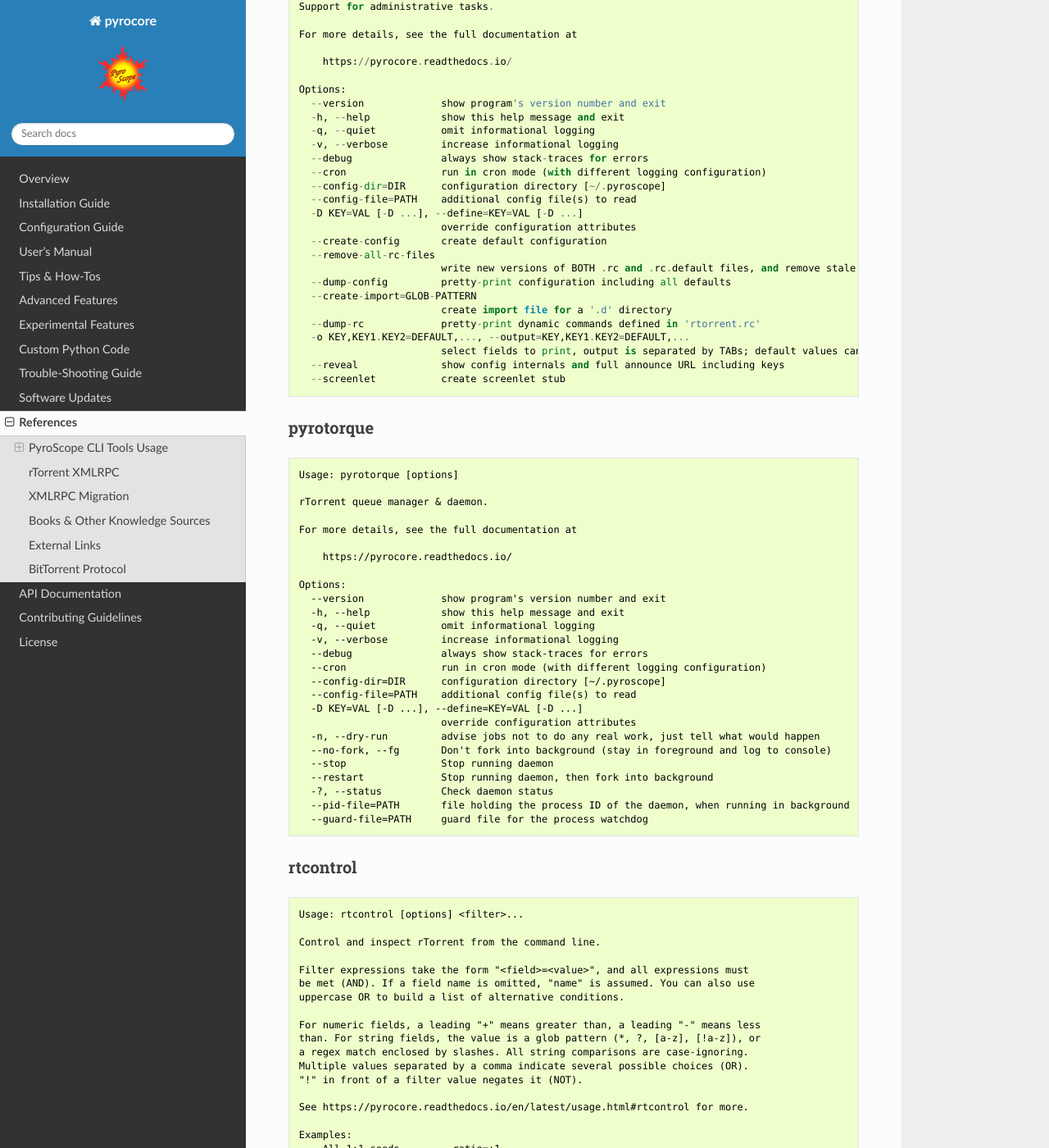
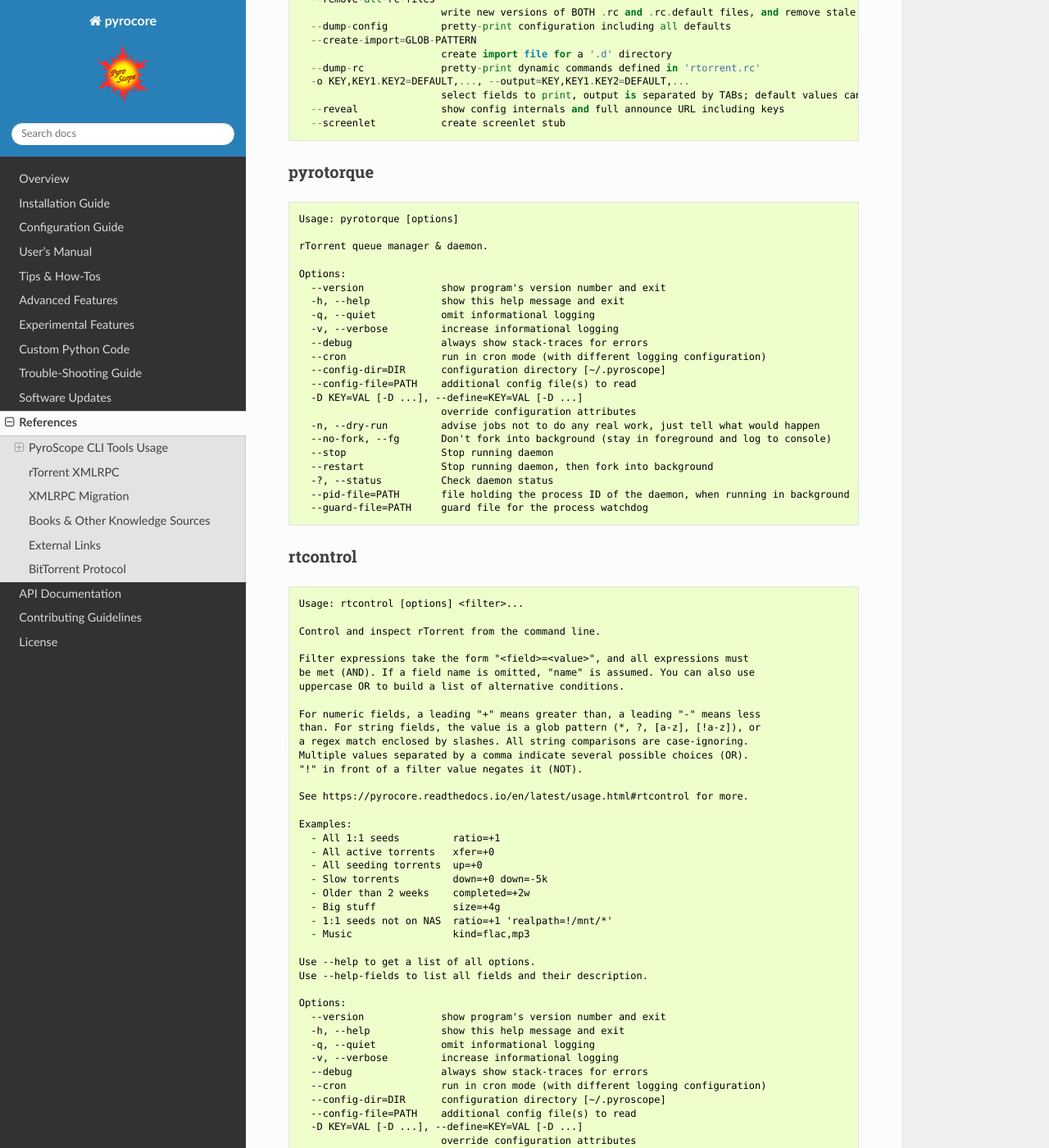
Before and after one commit to pyroscope/pyrocore, a Sphinx documentation site: the page built from docs/references.rst, in a window 1280 px wide and 1400 px high, scrolled down 3233 px. Shown: the whole window at 82% size. Built offline with Sphinx 7.4.7 and the Read the Docs theme 2.0.0, drawn with Linux system fonts in a browser that asks for light colours; some of the changed text lies outside the part shown.

Commit message:
docs: update CLI reference (--help dumps)

```diff
--- a/docs/references-cli-usage.rst
+++ b/docs/references-cli-usage.rst
@@ -17,10 +17,6 @@ chtor
     Usage: chtor [options] <metafile>...
 
     Change attributes of a bittorrent metafile.
-
-    For more details, see the full documentation at
-
-        https://pyrocore.readthedocs.io/
 
     Options:
       --version             show program's version number and exit
@@ -69,10 +65,6 @@ hashcheck
 
     Check a bittorrent metafile.
 
-    For more details, see the full documentation at
-
-        https://pyrocore.readthedocs.io/
-
     Options:
       --version             show program's version number and exit
       -h, --help            show this help message and exit
@@ -95,10 +87,6 @@ lstor
     Usage: lstor [options] <metafile>...
 
     List contents of a bittorrent metafile.
-
-    For more details, see the full documentation at
-
-        https://pyrocore.readthedocs.io/
 
     Options:
       --version             show program's version number and exit
@@ -131,10 +119,6 @@ mktor
     loadable by rTorrent. Which means you can register 'mktor' as a magnet:
     URL handler in Firefox.
 
-    For more details, see the full documentation at
-
-        https://pyrocore.readthedocs.io/
-
     Options:
       --version             show program's version number and exit
       -h, --help            show this help message and exit
@@ -159,7 +143,7 @@ mktor
                             set a specific key to the given value; omit the '=' to delete a key
       --no-cross-seed       do not automatically add a field to the info dict ensuring unique info hashes
       -X LABEL, --cross-seed=LABEL
-                            set additional explicit label for cross-seeding (changes info hash)
+                            set additional explicit label for cross-seeding (changes info hash, use '@entropy' to randomize it)
       -H, --hashed, --fast-resume
                             create second metafile containing libtorrent fast-resume information
 
@@ -173,10 +157,6 @@ pyroadmin
     Usage: pyroadmin [options]
 
     Support for administrative tasks.
-
-    For more details, see the full documentation at
-
-        https://pyrocore.readthedocs.io/
 
     Options:
       --version             show program's version number and exit
@@ -211,10 +191,6 @@ pyrotorque
     Usage: pyrotorque [options]
 
     rTorrent queue manager & daemon.
-
-    For more details, see the full documentation at
-
-        https://pyrocore.readthedocs.io/
 
     Options:
       --version             show program's version number and exit
@@ -271,10 +247,6 @@ rtcontrol
     Use --help to get a list of all options.
     Use --help-fields to list all fields and their description.
 
-    For more details, see the full documentation at
-
-        https://pyrocore.readthedocs.io/
-
     Options:
       --version             show program's version number and exit
       -h, --help            show this help message and exit
@@ -309,9 +281,13 @@ rtcontrol
       -/ [N-]M, --select=[N-]M
                             select result subset by item position (counting from 1)
       -V, --view-only       show search result only in default ncurses view
-      --to-view=NAME        show search result only in named ncurses view
-      --tee-view            ADDITIONALLY show search results in ncurses view (modifies -V and --to-view behaviour)
-      --from-view=NAME      select only items that are on view NAME (NAME can be an info hash to quickly select a single item)
+      --to-view=NAME, --to=NAME
+                            show search result only in named ncurses view
+      --append-view, --append
+                            APPEND search results to ncurses view (modifies -V and --to-view behaviour)
+      --tee-view, --tee     ADDITIONALLY show search results in ncurses view (modifies -V and --to-view behaviour)
+      --from-view=NAME, --from=NAME
+                            select only items that are on view NAME (NAME can be an info hash to quickly select a single item)
       -M NAME, --modify-view=NAME
                             get items from given view and write result back to it (short-cut to combine --from-view and --to-view)
       -Q LEVEL, --fast-query=LEVEL
@@ -358,6 +334,7 @@ rtcontrol
       is_private            private flag set (no DHT/PEX)?
       kind                  ALL kinds of files in this item (the same as kind_0)
       kind_N                file types that contribute at least N% to the item's total size
+      last_xfer             last time data was transferred
       leechtime             time taken from start to completion
       loaded                time metafile was loaded
       message               current tracker message
@@ -411,10 +388,6 @@ rtevent
 
     Handle rTorrent events.
 
-    For more details, see the full documentation at
-
-        https://pyrocore.readthedocs.io/
-
     Options:
       --version             show program's version number and exit
       -h, --help            show this help message and exit
@@ -439,10 +412,6 @@ rtmv
 
     Move data actively seeded in rTorrent.
 
-    For more details, see the full documentation at
-
-        https://pyrocore.readthedocs.io/
-
     Options:
       --version             show program's version number and exit
       -h, --help            show this help message and exit
@@ -458,6 +427,40 @@ rtmv
       -F, --force-incomplete
                             force a move of incomplete data
 
+.. _cli-usage-rtsweep:
+
+rtsweep
+^^^^^^^
+
+::
+
+    Usage: rtsweep [options] <space requirement>|SHOW
+
+    Manage disk space by deleting items loaded into rTorrent, including their data,
+    following configured rules that define an order of what to remove first.
+
+    The required space is passed as the first argument, either in bytes or
+    qualified with a unit character (K=KiB, M=MiB, G=GiB). Alternatively, you can
+    pass a metafile path, with the requirement calculated from its content size.
+
+    Use "show" instead to list the active rules, ordered by their priority.
+
+    Options:
+      --version             show program's version number and exit
+      -h, --help            show this help message and exit
+      -q, --quiet           omit informational logging
+      -v, --verbose         increase informational logging
+      --debug               always show stack-traces for errors
+      --cron                run in cron mode (with different logging configuration)
+      --config-dir=DIR      configuration directory [~/.pyroscope]
+      --config-file=PATH    additional config file(s) to read
+      -D KEY=VAL [-D ...], --define=KEY=VAL [-D ...]
+                            override configuration attributes
+      -n, --dry-run         do not remove anything, just tell what would happen
+      -p PATH, --path=PATH  path into the filesystem to sweep (else the default download location)
+      -r RULESET [-r ...], --rules=RULESET [-r ...]
+                            name the ruleset(s) to use, instead of the default ones
+
 .. _cli-usage-rtxmlrpc:
 
 rtxmlrpc
@@ -465,14 +468,18 @@ rtxmlrpc
 
 ::
 
-    Usage: rtxmlrpc [options] <method> <args>...
+    Usage: rtxmlrpc [options] <method> <args>... |
+               -i <commands>... | -i @<filename> | -i @- |
+               --session <session-file>... | --session <directory> |
+               --session @<filename-list> | --session @-
 
-    Perform raw rTorrent XMLRPC calls, like "rtxmlrpc throttle.up.rate ''".
+    Perform raw rTorrent XMLRPC calls, like "rtxmlrpc throttle.global_up.max_rate".
+    To enter a XMLRPC REPL, pass no arguments at all.
+
     Start arguments with "+" or "-" to indicate they're numbers (type i4 or i8).
-
-    For more details, see the full documentation at
-
-        https://pyrocore.readthedocs.io/
+    Use "[1,2,..." for arrays. Use "@" to indicate binary data, which can be
+    followed by a file path (e.g. "@/path/to/file"), a URL (https, http, ftp,
+    and file are supported), or '-' to read from stdin.
 
     Options:
       --version             show program's version number and exit
--- a/pavement.py
+++ b/pavement.py
@@ -222,7 +222,10 @@ def gendocs():
         ])
         help_opt = "--help-fields --config-dir /tmp" if tool == "rtcontrol" else "--help"
         help_txt = sh("%s -q %s" % (tool, help_opt), capture=True, ignore_error=True).splitlines()
-        content.extend('    ' + i for i in help_txt)
+        content.extend('    ' + i for i in help_txt
+                       if ' on Python ' not in i and 'Copyright (c) 200' not in i
+                       and 'see the full documentation' not in i
+                       and '    https://pyrocore.readthedocs.io/' not in i)
         content.extend([
             "",
         ])
```
Also changed, not shown: other parts of docs/references-cli-usage.rst (+2 -1 lines).
